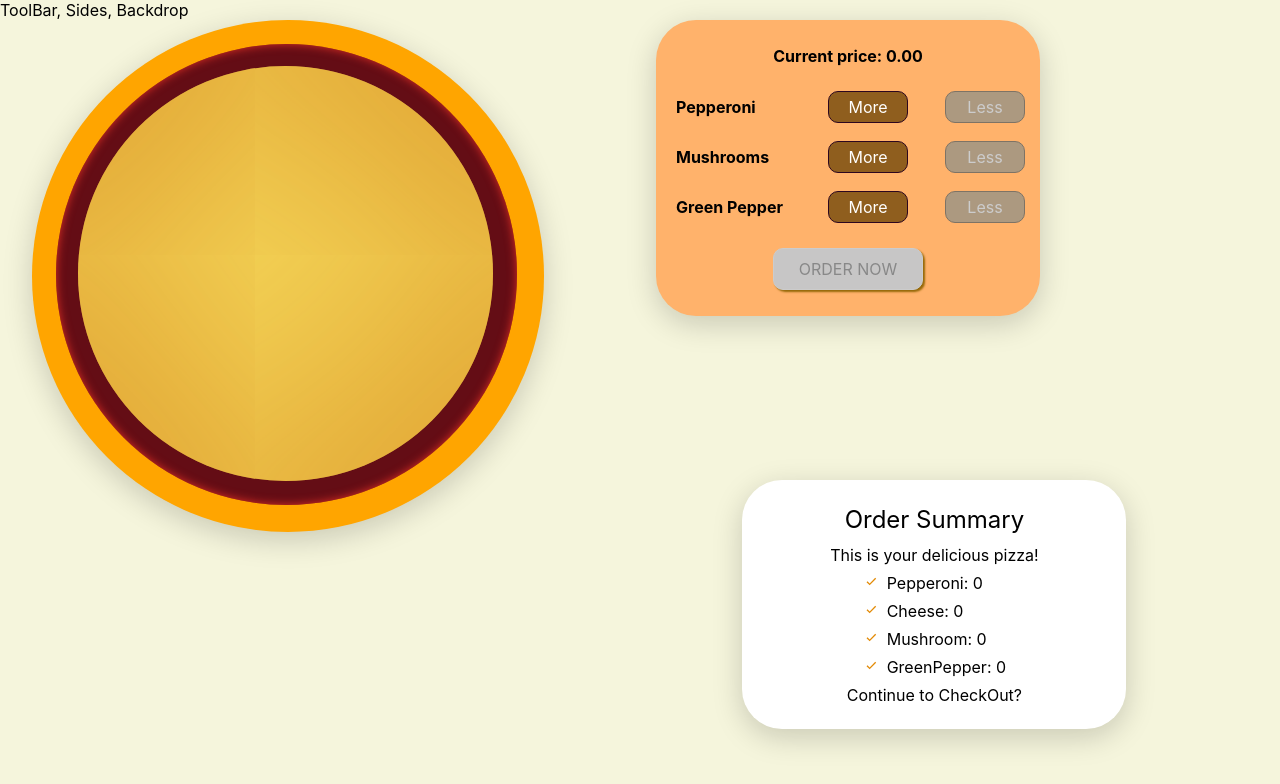
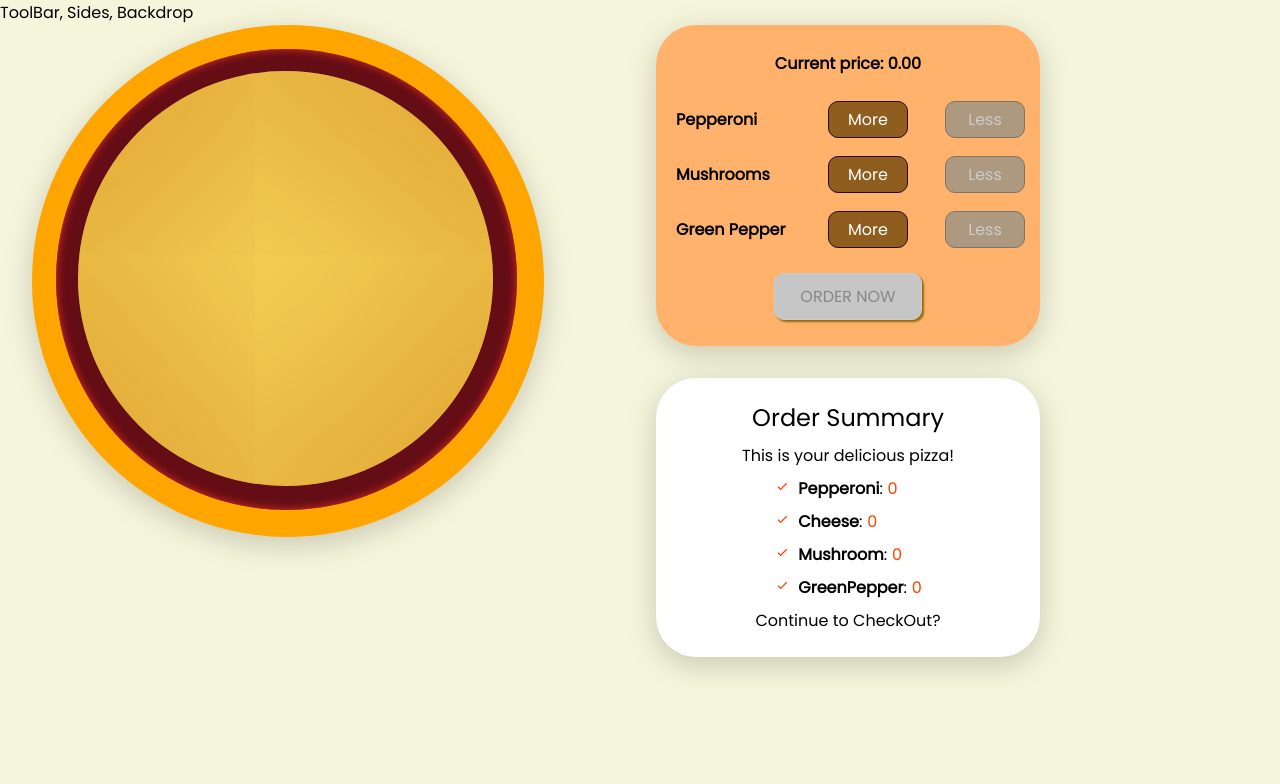
Before and after one commit to HelenDrug/build-o-pizza, a React (Create React App) app in the folder build-o-pizza/: page / in a window 1280 px wide. Shown: the top 784 px of the page. Built offline with nearby package versions, Linux system fonts and the light colour scheme.

Commit message:
added some more styling

```diff
--- a/build-o-pizza/public/index.html
+++ b/build-o-pizza/public/index.html
@@ -3,6 +3,11 @@
   <head>
     <meta charset="utf-8" />
     <link rel="icon" href="%PUBLIC_URL%/favicon.ico" />
+    <link rel="preconnect" href="https://fonts.gstatic.com" />
+    <link
+      href="https://fonts.googleapis.com/css2?family=Poppins&display=swap"
+      rel="stylesheet"
+    />
     <meta name="viewport" content="width=device-width, initial-scale=1" />
     <meta name="theme-color" content="#000000" />
     <meta
--- a/build-o-pizza/src/App.css
+++ b/build-o-pizza/src/App.css
@@ -6,3 +6,8 @@
 html {
   background-color: beige;
 }
+.App {
+  font-family: "Poppins", sans-serif;
+  width: 100%;
+  height: 100%;
+}
--- a/build-o-pizza/src/App.js
+++ b/build-o-pizza/src/App.js
@@ -4,7 +4,7 @@ import PizzaBuilder from "./containers/PizzaBuilder/PizzaBuilder";
 
 function App() {
   return (
-    <div>
+    <div className="App">
       <Layout>
         <PizzaBuilder />
       </Layout>
--- a/build-o-pizza/src/components/Pizza/BuildControls/StyledBuildControls.js
+++ b/build-o-pizza/src/components/Pizza/BuildControls/StyledBuildControls.js
@@ -1,7 +1,7 @@
 import styled from "styled-components";
 
 export const StyledBuildControls = styled.div`
-  width: 30%;
+  width: 60%;
   height: 100%;
   border-radius: 40px;
   background-color: #ffb26b;
@@ -11,5 +11,5 @@ export const StyledBuildControls = styled.div`
   justify-items: center;
   box-shadow: 0px 8px 30px rgba(0, 0, 0, 0.18);
   padding: 10px 0;
-  margin-left: 5rem;
+  margin: 0 0 2rem 5rem;
 `;
--- a/build-o-pizza/src/components/Pizza/OrderSummary/OrderContent.js
+++ b/build-o-pizza/src/components/Pizza/OrderSummary/OrderContent.js
@@ -11,9 +11,7 @@ export const OrderContent = ({ ingredients }) => {
     <OrderContentList>
       {Object.keys(ingredients).map((item) => {
         return (
-          <OrderContentItem>
-            {item}: {ingredients[item]}
-          </OrderContentItem>
+          <OrderContentItem ingredient={item} quantity={ingredients[item]} />
         );
       })}
     </OrderContentList>
--- a/build-o-pizza/src/components/Pizza/OrderSummary/OrderContentItem.js
+++ b/build-o-pizza/src/components/Pizza/OrderSummary/OrderContentItem.js
@@ -3,20 +3,33 @@ import { BiCheck } from "react-icons/bi";
 
 const OrderContentItemIcon = styled(BiCheck)`
   font-size: 1rem;
-  color: #e38b06;
+  color: orangered;
   margin-right: 0.5rem;
+  :hover {
+    color: red;
+  }
 `;
 
 const OrderContentItemList = styled.li`
   padding-bottom: 0.5rem;
 `;
 
-export const OrderContentItem = ({ children }) => {
+const OrderItemIngredient = styled.span`
+  font-weight: bold;
+`;
+
+const OrderItemQuantity = styled.span`
+  padding-left: 0.3rem;
+  color: orangered;
+`;
+
+export const OrderContentItem = ({ ingredient, quantity }) => {
   return (
     <>
       <OrderContentItemList>
         <OrderContentItemIcon />
-        {children}
+        <OrderItemIngredient>{ingredient}</OrderItemIngredient>:
+        <OrderItemQuantity>{quantity}</OrderItemQuantity>
       </OrderContentItemList>
     </>
   );
--- a/build-o-pizza/src/components/UI/Modal/StyledModal.js
+++ b/build-o-pizza/src/components/UI/Modal/StyledModal.js
@@ -1,15 +1,12 @@
 import styled from "styled-components";
 
 export const StyledModal = styled.div`
-  position: fixed;
-
   background-color: #fff;
-  width: 30%;
+  width: 60%;
   border-radius: 40px;
   box-shadow: 0px 8px 30px rgba(0, 0, 0, 0.18);
   padding: 16px;
-  left: 58%;
-  top: 60%;
+  margin: 0 0 2rem 5rem;
   box-sizing: border-box;
   transition: all 0.4s ease;
   cursor: pointer;
--- /dev/null
+++ b/build-o-pizza/src/containers/PizzaBuilder/ControlsWrapper.js
@@ -0,0 +1,7 @@
+import styled from "styled-components";
+
+export const ControlsWrapper = styled.div`
+  display: flex;
+  flex-direction: column;
+  width: 50%;
+`;
--- a/build-o-pizza/src/containers/PizzaBuilder/PizzaBuilder.js
+++ b/build-o-pizza/src/containers/PizzaBuilder/PizzaBuilder.js
@@ -2,7 +2,7 @@ import Pizza from "../../components/Pizza/Pizza";
 import { useState } from "react";
 import { BuildControls } from "../../components/Pizza/BuildControls/BuildControls.js";
 import { Modal } from "../../components/UI/Modal/Modal";
-import { OrderSummary } from "../../components/Pizza/OrderSummary/OrderSummary";
+import { ControlsWrapper } from "./ControlsWrapper";
 
 const INGREDIENT_PRICE = {
   pepperoni: 1,
@@ -72,8 +72,8 @@ const PizzaBuilder = () => {
   }
   return (
     <>
-      <Modal ingredients={pizza.ingredients} />
       <Pizza ingredients={pizza.ingredients} />
+      <ControlsWrapper>
         <BuildControls
           ingredientAdded={addIngredient}
           ingredientRemoved={removeIngredient}
@@ -81,6 +81,8 @@ const PizzaBuilder = () => {
           price={pizza.totalPrice}
           canBeBought={pizza.canBeBought}
         />
+        <Modal ingredients={pizza.ingredients} />
+      </ControlsWrapper>
     </>
   );
 };
```
Also changed, not shown: 1 other file (tests, documents, lock files or other folders). Lines whose indentation alone changed are shown as unchanged.
